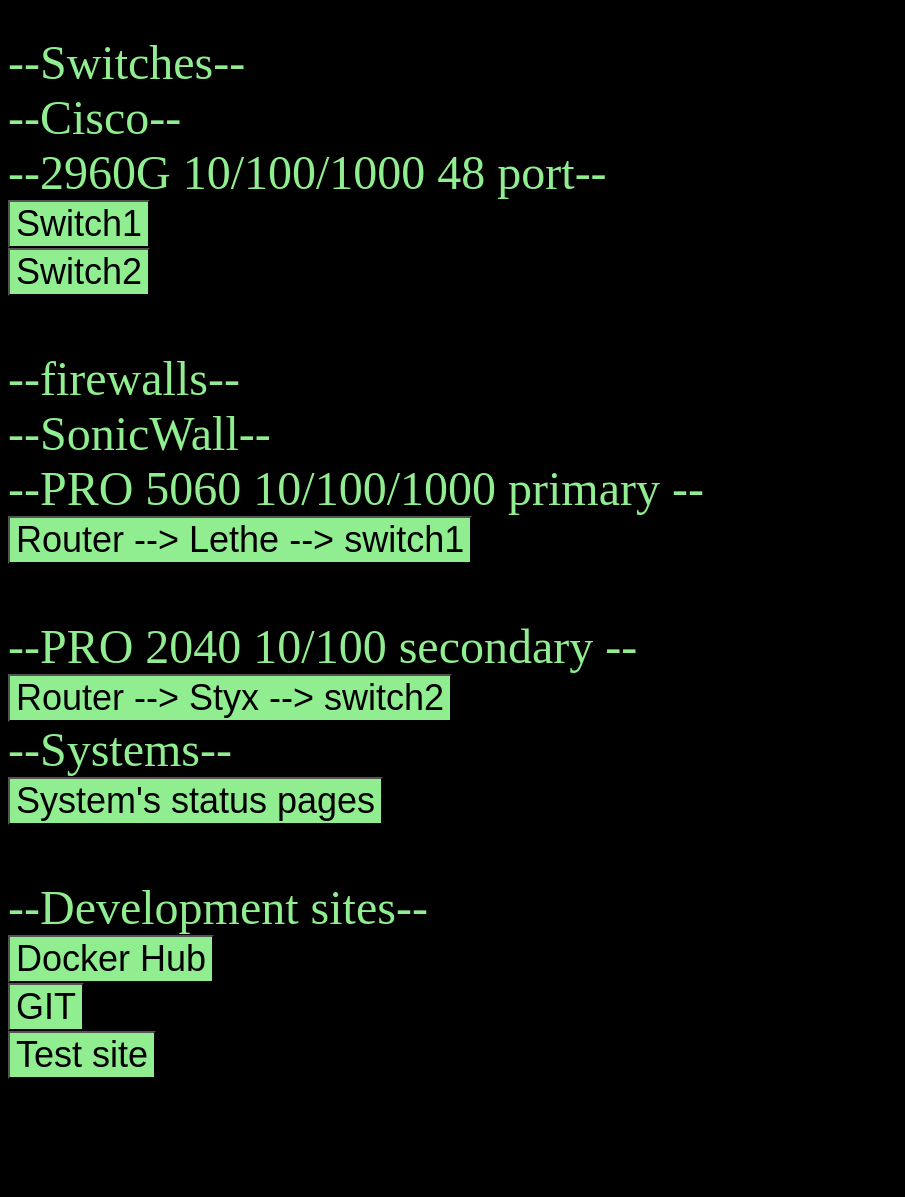
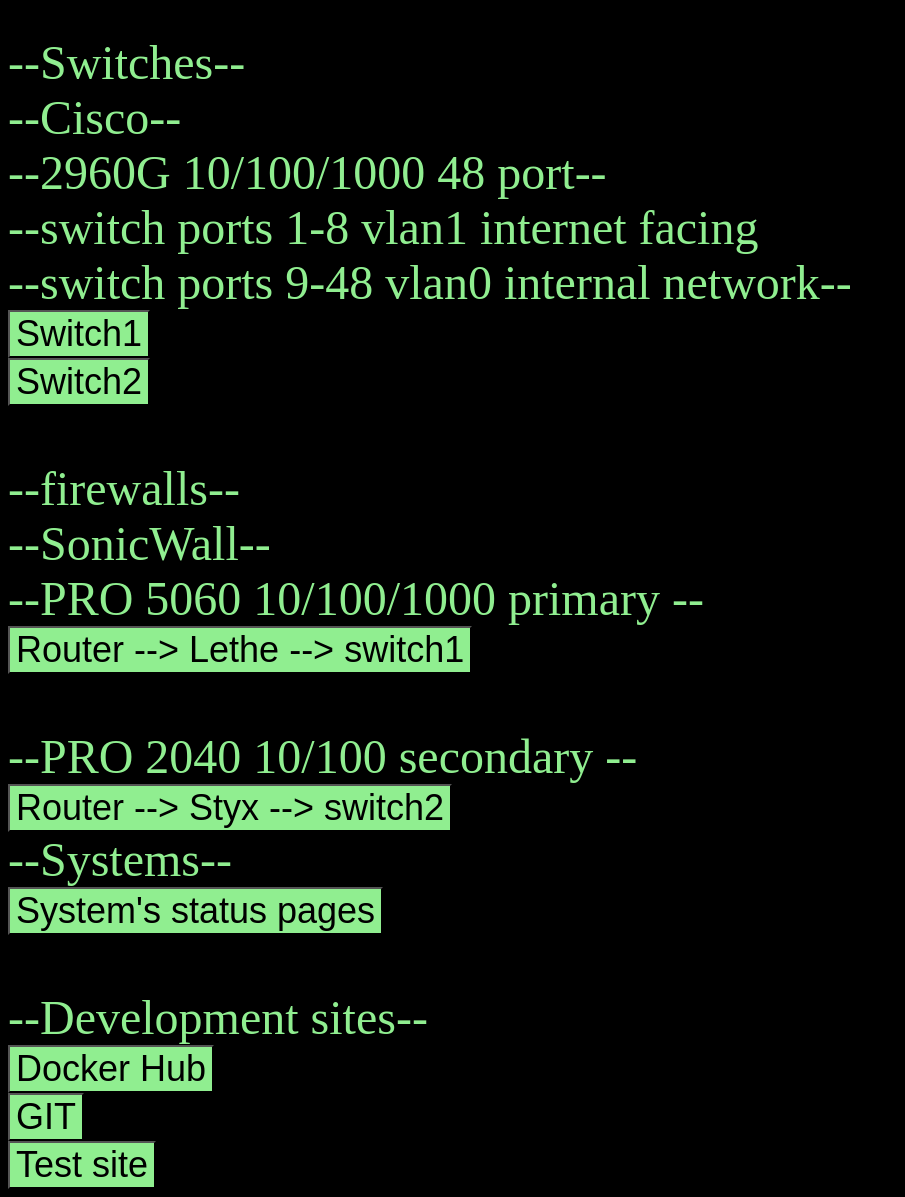
Before and after one commit to jrbooth3/www, a PHP site: page /devtools.php in a window 1280 px wide. Shown: the part 337-1534 px from the top of the page, without its empty margins (0-905 px from the left). Before the commit the page ends 1416 px from the top, so only its background shows below. Run offline with PHP 8.4, Linux system fonts and the light colour scheme; data that the repository does not hold is empty.

Commit message:
04_20_21_15:04

```diff
--- a/www/devtools.php
+++ b/www/devtools.php
@@ -35,6 +35,8 @@ echo "</script><br><br>";
 echo "--Switches--<br>";
 echo "--Cisco--<br>";
 echo "--2960G 10/100/1000 48 port--<br>";
+echo "--switch ports 1-8 vlan1 internet facing<br>";
+echo "--switch ports 9-48 vlan0 internal network--<br>";
 echo "<button style='font-size : 36px; background-color:lightgreen' onclick='myFunctionsw1()'>Switch1</button>";
 echo "<script>";
 echo "function myFunctionsw1() {";
```
